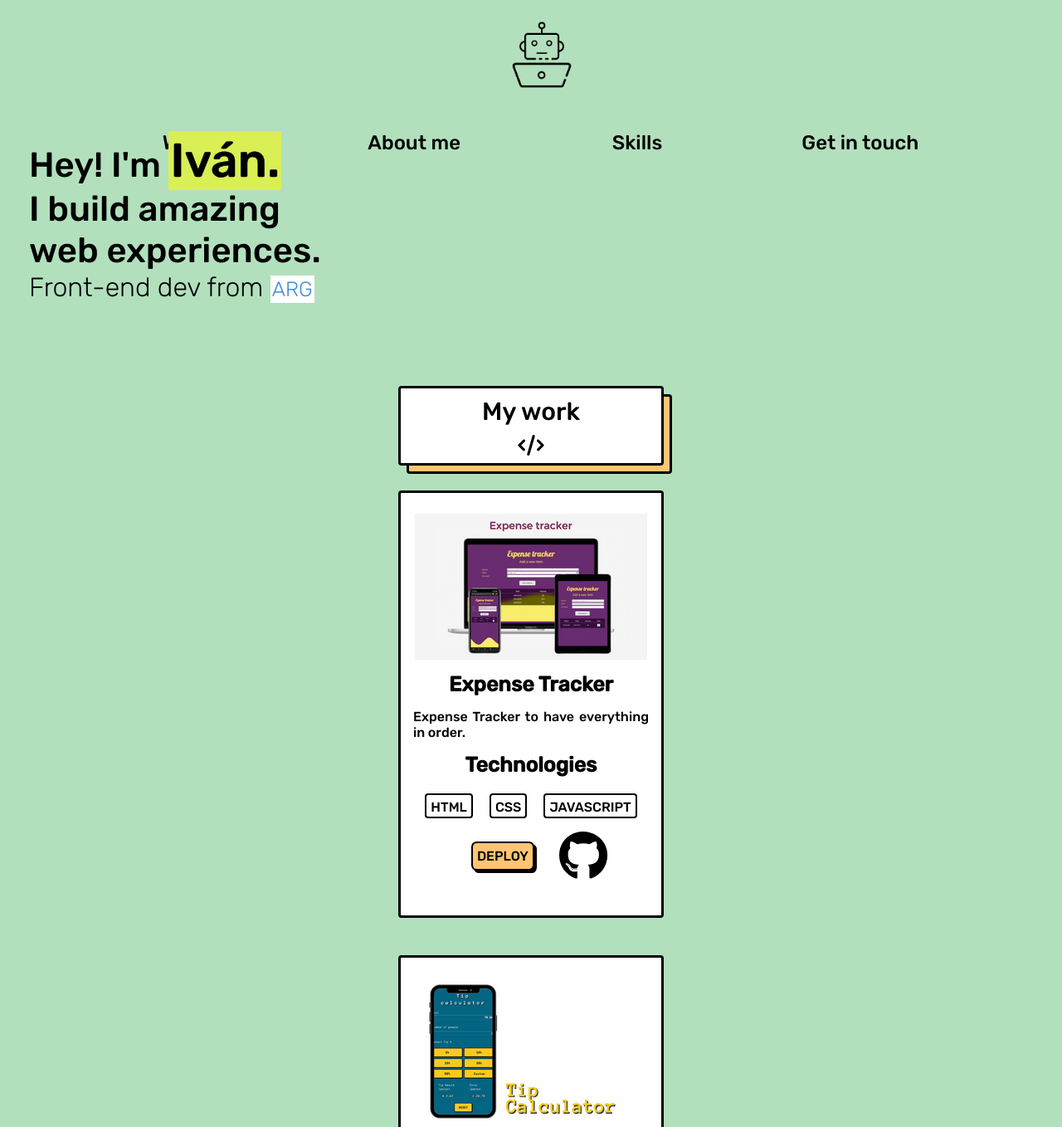
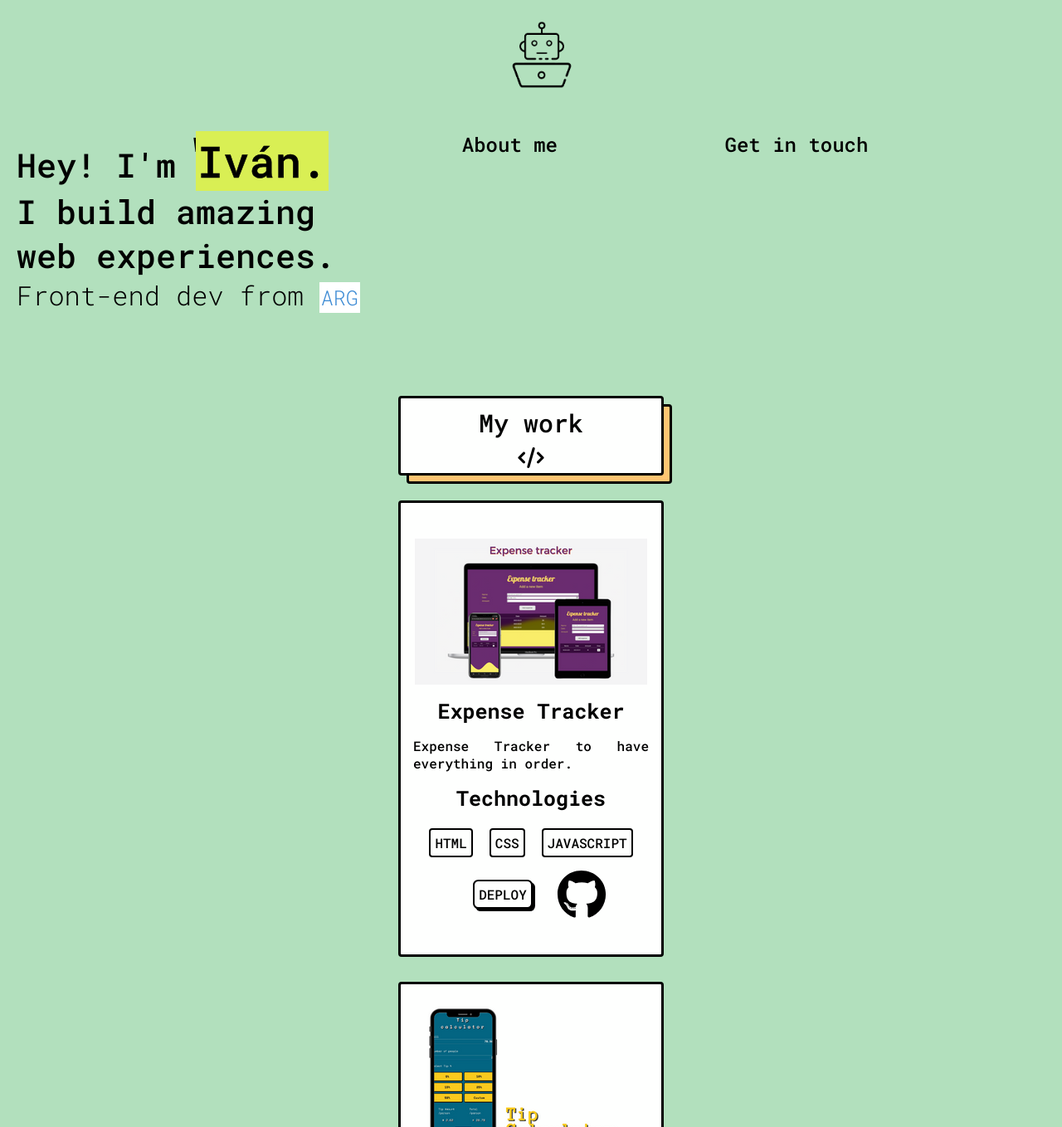
Before and after one commit to LocusNiger/Portfolio, a website: page index.html in a window 1280 px wide. Shown: the top 1358 px of the page at 83% size. Drawn offline with nearby package versions, Linux system fonts and the light colour scheme.

Commit message:
v3. new font + other fix

```diff
--- a/index.html
+++ b/index.html
@@ -6,7 +6,7 @@
     <meta name="viewport" content="width=device-width, initial-scale=1.0" />
     <link rel="preconnect" href="https://fonts.googleapis.com" />
     <link rel="preconnect" href="https://fonts.gstatic.com" crossorigin />
-    <link href="https://fonts.googleapis.com/css2?family=Rubik:wght@300;400;500&display=swap" rel="stylesheet" />
+    <link href="https://fonts.googleapis.com/css2?family=Roboto+Mono:wght@300;500;700&display=swap" rel="stylesheet" />
     <link rel="stylesheet" href="./scss/style.css" />
     <link
       rel="stylesheet"
@@ -34,7 +34,6 @@
         <div class="sections-container">
           <p class="section-btn">Works</p>
           <p class="section-btn">About me</p>
-          <p class="section-btn">Skills</p>
           <p class="section-btn">Get in touch</p>
         </div>
       </nav>
--- a/scss/_reset.scss
+++ b/scss/_reset.scss
@@ -8,13 +8,13 @@
 }
 
 body {
-  font-family: "Rubik", sans-serif;
+  font-family: 'Roboto Mono', monospace;
 }
 
 .card {
   .project-buttons {
     button {
-      font-family: "Rubik", sans-serif;
+      font-family: 'Roboto Mono', monospace;
     }
   }
 }
--- a/scss/_typo.scss
+++ b/scss/_typo.scss
@@ -6,7 +6,7 @@
   }
   h2,
   h3 {
-    font-size: 4.2rem;
+    font-size: 4rem;
   }
   p {
     color: #000;
@@ -22,7 +22,7 @@
   .spanh1 {
     color: black;
     -webkit-text-stroke: 0.5px black;
-    font-size: 5.7rem;
+    font-size: 5.2rem;
     background-color: #d9ef54;
   }
 }
@@ -51,11 +51,11 @@
       font-size: 1.4rem;
     }
     input {
-      font-family: "Rubik", sans-serif;
+      font-family: 'Roboto Mono', monospace;
       background-color: #fefffe;
     }
     button {
-      font-family: "Rubik", sans-serif;
+      font-family: 'Roboto Mono', monospace;
     }
   }
 }
--- a/scss/style.scss
+++ b/scss/style.scss
@@ -28,7 +28,7 @@ nav {
     flex-wrap: wrap;
     .section-btn {
       color: black;
-      width: 21vw;
+      width: 27vw;
       font-weight: 500;
       font-size: 2.4rem;
       height: 5rem;
@@ -90,7 +90,7 @@ footer {
   display: flex;
   flex-direction: column;
   align-items: flex-start;
-  padding-left: 3.5rem;
+  padding-left: 2rem;
   padding-top: 2rem;
   width: 100%;
   height: 22rem;
@@ -146,18 +146,19 @@ footer {
     height: auto;
     width: auto;
     grid-template-columns: 320px;
-    grid-template-rows: repeat(3, 530px);
+    grid-template-rows: repeat(3, 550px);
     justify-content: center;
     gap: 3rem 0;
     .card {
       border: 3px solid #000;
       width: 100%;
-      height: 515px;
+      height: 550px;
       justify-self: center;
       border-radius: 0.4rem;
       display: flex;
       flex-direction: column;
       align-items: center;
+      justify-content: center;
       padding: 2.5rem 1.5rem;
       gap: 1.5rem;
       background-color: #fefffe;
@@ -197,7 +198,6 @@ footer {
             color: #000;
             display: inline-block;
             font-size: 1.6rem;
-            height: 3rem;
             font-weight: 500;
             padding: 0.5rem;
             text-align: center;
@@ -222,7 +222,7 @@ footer {
           box-shadow: 0.3rem 0.3rem;
           font-weight: 500;
           font-size: 1.6rem;
-          background-color: #fec572;
+          background-color: #fefffe;
           a {
             font-size: 1.6rem;
             color: #000;
```
Also changed, not shown: scss/style.css, 1 other file.
